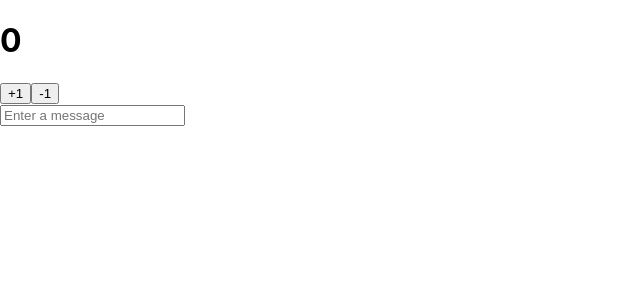
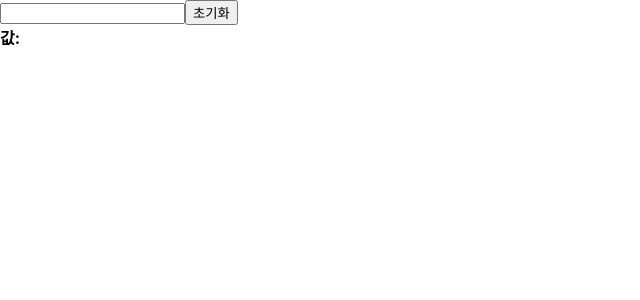
Before and after one commit to dwkim-97/velopert-react-redux, a React (Create React App) app: page / in a window 1280 px wide. Shown: the top 300 px of the page, without its empty margins (0-640 px from the left). Built offline with nearby package versions, Linux system fonts and the light colour scheme.

Commit message:
1-8 input 컴포넌트

```diff
--- a/src/App.js
+++ b/src/App.js
@@ -1,13 +1,9 @@
 import React from 'react';
-import Counter from './Counter';
-import Message from './Message';
+import InputSample from './InputSample';
 
 function App() {
   return (
-    <>
-      <Counter />
-      <Message />
-    </>
+    <InputSample />
   );
 }
 
--- /dev/null
+++ b/src/InputSample.js
@@ -0,0 +1,25 @@
+import React, { useState } from "react";
+
+function InputSample() {
+    const [text, setText] = useState('');
+
+    const onChange = e => {
+        setText(e.target.value);
+    }
+
+    const onReset = () => {
+        setText('');
+    }
+
+    return (
+        <div>
+            <input onChange={onChange} value={text} />
+            <button onClick={onReset}>초기화</button>
+            <div>
+                <b>값: {text}</b>
+            </div>
+        </div>
+    )
+}
+
+export default InputSample;
```
